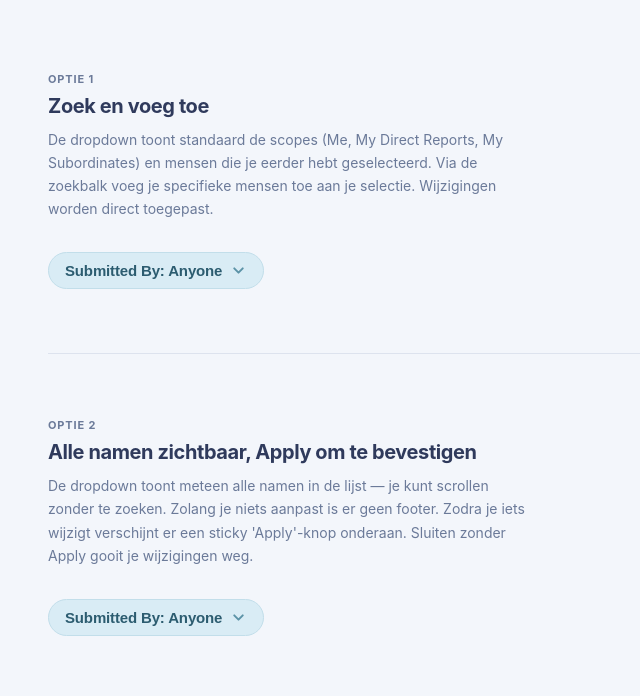
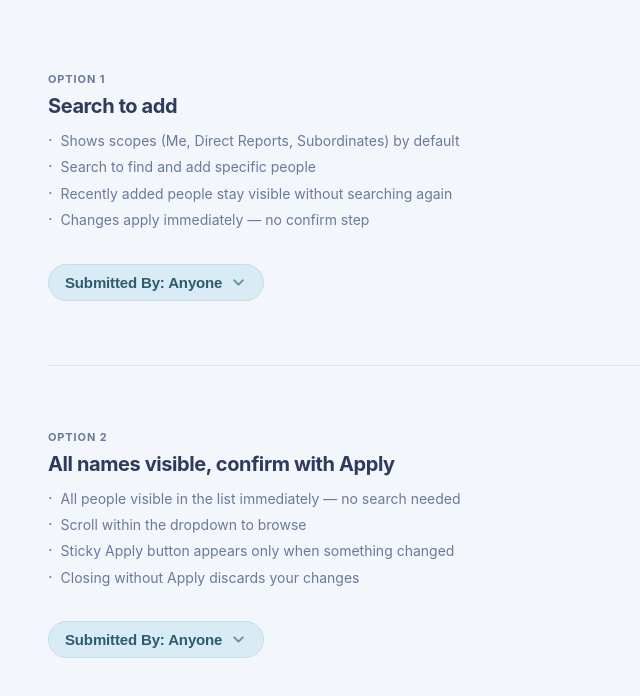
Before and after one commit to wouterdebres/filter-dropdown, a React (Vite) app in the folder filter-badge-prototype/: page / in a window 1280 px wide. Shown: the top 696 px of the page, without its empty margins (0-640 px from the left). Built offline with nearby package versions, Linux system fonts and the light colour scheme; a web font is replaced by a local one.

Commit message:
English bullet descriptions for both options

```diff
--- a/filter-badge-prototype/src/App.jsx
+++ b/filter-badge-prototype/src/App.jsx
@@ -9,7 +9,7 @@ const C = {
   divider: "#DDE3EE",
 };
 
-function Option({ number, title, description, children, borderBottom }) {
+function Option({ number, title, bullets, children, borderBottom }) {
   return (
     <div style={{
       borderBottom: borderBottom ? `1px solid ${C.divider}` : "none",
@@ -21,19 +21,25 @@ function Option({ number, title, description, children, borderBottom }) {
           fontSize: 11, fontWeight: 700, letterSpacing: "0.08em",
           textTransform: "uppercase", color: C.muted, marginBottom: 8,
         }}>
-          Optie {number}
+          Option {number}
         </div>
         <div style={{
           fontSize: 20, fontWeight: 700, color: C.ink,
-          letterSpacing: "-0.02em", marginBottom: 10,
+          letterSpacing: "-0.02em", marginBottom: 12,
         }}>
           {title}
         </div>
-        <div style={{
-          fontSize: 14, color: C.muted, lineHeight: 1.65, maxWidth: 480,
-        }}>
-          {description}
-        </div>
+        <ul style={{ margin: 0, padding: 0, listStyle: "none" }}>
+          {bullets.map((b, i) => (
+            <li key={i} style={{
+              display: "flex", alignItems: "baseline", gap: 8,
+              fontSize: 14, color: C.muted, lineHeight: 1.6, marginBottom: 4,
+            }}>
+              <span style={{ color: C.muted, fontSize: 16, lineHeight: 1 }}>·</span>
+              {b}
+            </li>
+          ))}
+        </ul>
       </div>
       {children}
     </div>
@@ -50,8 +56,13 @@ export default function App() {
     }}>
       <Option
         number={1}
-        title="Zoek en voeg toe"
-        description="De dropdown toont standaard de scopes (Me, My Direct Reports, My Subordinates) en mensen die je eerder hebt geselecteerd. Via de zoekbalk voeg je specifieke mensen toe aan je selectie. Wijzigingen worden direct toegepast."
+        title="Search to add"
+        bullets={[
+          "Shows scopes (Me, Direct Reports, Subordinates) by default",
+          "Search to find and add specific people",
+          "Recently added people stay visible without searching again",
+          "Changes apply immediately — no confirm step",
+        ]}
         borderBottom
       >
         <FilterBadge />
@@ -59,8 +70,13 @@ export default function App() {
 
       <Option
         number={2}
-        title="Alle namen zichtbaar, Apply om te bevestigen"
-        description="De dropdown toont meteen alle namen in de lijst — je kunt scrollen zonder te zoeken. Zolang je niets aanpast is er geen footer. Zodra je iets wijzigt verschijnt er een sticky 'Apply'-knop onderaan. Sluiten zonder Apply gooit je wijzigingen weg."
+        title="All names visible, confirm with Apply"
+        bullets={[
+          "All people visible in the list immediately — no search needed",
+          "Scroll within the dropdown to browse",
+          "Sticky Apply button appears only when something changed",
+          "Closing without Apply discards your changes",
+        ]}
       >
         <FilterBadgeV2 />
       </Option>
```
